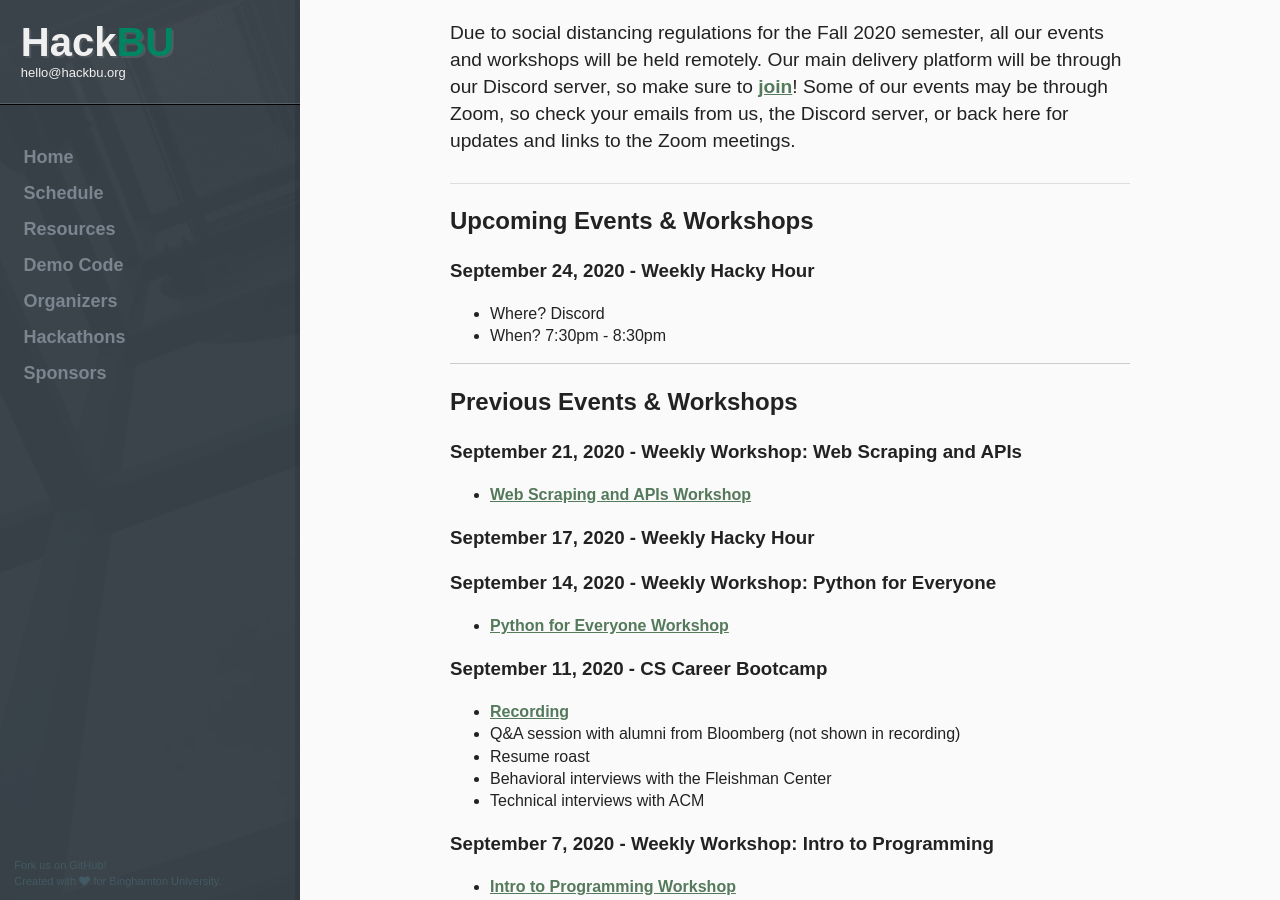
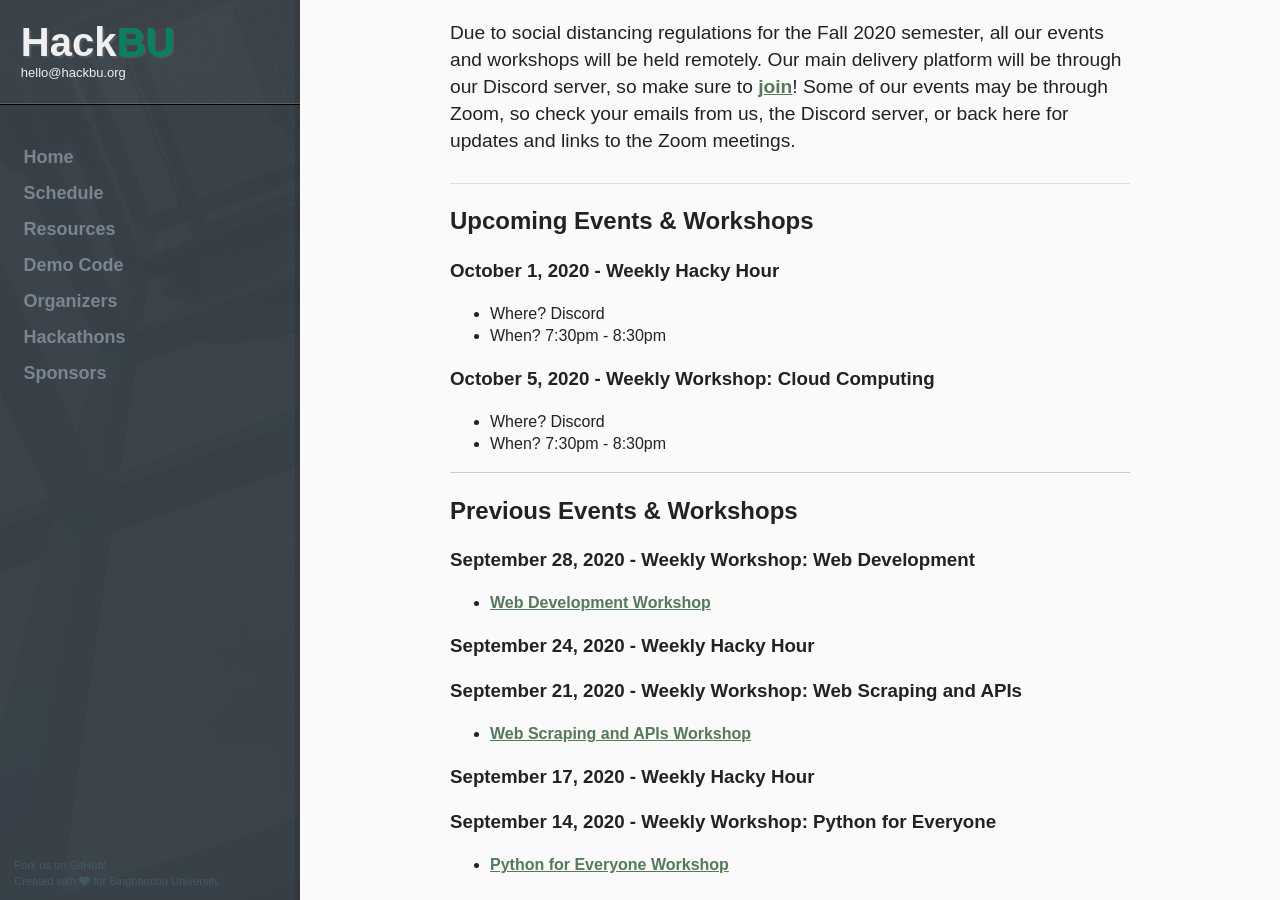
Before and after one commit to hackbinghamton/hackbinghamton.github.io, a Jekyll site: the page built from schedule/index.html, in a window 1280 px wide and 900 px high, scrolled down 246 px. Built offline with Jekyll 4.4.1, drawn with Linux system fonts in a browser that asks for light colours.

Commit message:
update schedule

```diff
--- a/schedule/index.html
+++ b/schedule/index.html
@@ -16,7 +16,7 @@ description: Find out where and when our weekly HackBU workshops take place
 </div>
 
 <h2> Upcoming Events & Workshops </h2>
-    <h3> September 24, 2020 - Weekly Hacky Hour </h3>
+    <h3> October 1, 2020 - Weekly Hacky Hour </h3>
       <ul>
         <li>
           Where? Discord
@@ -25,10 +25,30 @@ description: Find out where and when our weekly HackBU workshops take place
           When? 7:30pm - 8:30pm
         </li>
       </ul>
+
+      <h3> October 5, 2020 - Weekly Workshop: Cloud Computing </h3>
+        <ul>
+          <li>
+            Where? Discord
+          </li>
+          <li>
+            When? 7:30pm - 8:30pm
+          </li>
+        </ul>
 <hr>
 
 <h2> Previous Events & Workshops </h2>
+
 <div class="article">
+  <h3> September 28, 2020 - Weekly Workshop: Web Development </h3>
+    <ul>
+      <li>
+        <a target="_blank" href="https://github.com/HackBinghamton/WebDevelopmentWorkshop"> Web Development Workshop</a>
+      </li>
+    </ul>
+
+  <h3> September 24, 2020 - Weekly Hacky Hour </h3>
+
   <h3> September 21, 2020 - Weekly Workshop: Web Scraping and APIs </h3>
     <ul>
       <li>
```
